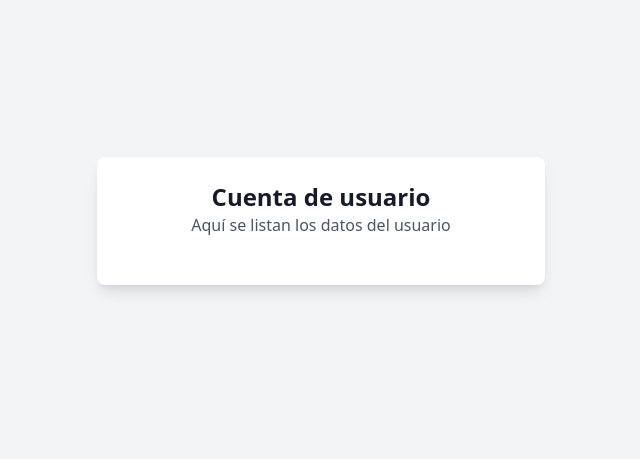
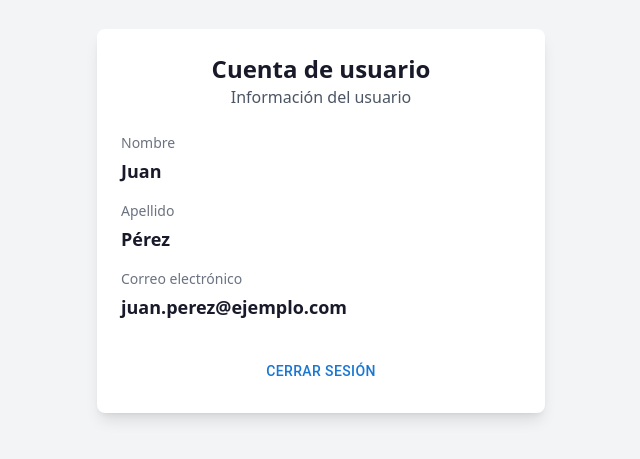
Before and after one commit to danferkz/shopsmart.frontend-main, a React (Vite) app: page /clientes/cuenta in a window 1280 px wide. Shown: the part 179-638 px from the top of the page, without its empty margins (319-959 px from the left). Built offline with nearby package versions, Linux system fonts and the light colour scheme.

Commit message:
vista de carrito

```diff
--- a/src/App.jsx
+++ b/src/App.jsx
@@ -7,6 +7,7 @@ import Register from "./pages/Clientes/Register";
 import Login from "./pages/Clientes/Login";
 import Productos from "./pages/Clientes/Productos";
 import CuentaUsuario from "./pages/Clientes/Cuentausuario";
+import Carrito from './pages/Clientes/Carrito';
 
 // Páginas Admin
 import Administracion from "./pages/Admin/Administracion";
@@ -31,6 +32,7 @@ const App = () => {
         <Route path="/login" element={<Login />} />
         <Route path="/productos" element={<Productos />} />
         <Route path="/clientes/cuenta" element={<CuentaUsuario />} />
+        <Route path="/clientes/carrito" element={<Carrito />} />
 
         {/* Rutas de Admin */}
         <Route path="/admin" element={<Administracion />} />
--- a/src/pages/Clientes/CuentaUsuario.jsx
+++ b/src/pages/Clientes/CuentaUsuario.jsx
@@ -1,16 +1,51 @@
-// crea una vista simple
 import React from 'react';
+import { Button } from "@mui/material";
+
+// Asumimos que estos datos vendrían de un contexto o props en una aplicación real
+const userData = {
+  nombre: "Juan",
+  apellido: "Pérez",
+  correo: "juan.perez@ejemplo.com"
+};
 
 const Cuentausuario = () => {
+  const handleLogout = () => {
+    // Aquí iría la lógica para cerrar sesión
+    console.log("Cerrando sesión...");
+  };
+
   return (
     <div className="flex items-center justify-center min-h-screen bg-gray-100">
       <div className="bg-white shadow-lg rounded-lg w-full max-w-md p-6">
         <div className="text-center mb-6">
           <h1 className="text-2xl font-bold">Cuenta de usuario</h1>
-            <p className="text-gray-600">Aquí se listan los datos del usuario</p>
+          <p className="text-gray-600">Información del usuario</p>
+        </div>
+        <div className="space-y-4">
+          <div>
+            <p className="text-sm font-medium text-gray-500">Nombre</p>
+            <p className="mt-1 text-lg font-semibold">{userData.nombre}</p>
+          </div>
+          <div>
+            <p className="text-sm font-medium text-gray-500">Apellido</p>
+            <p className="mt-1 text-lg font-semibold">{userData.apellido}</p>
+          </div>
+          <div>
+            <p className="text-sm font-medium text-gray-500">Correo electrónico</p>
+            <p className="mt-1 text-lg font-semibold">{userData.correo}</p>
+          </div>
+        </div>
+        <div className="mt-8">
+          <Button
+            onClick={handleLogout}
+            className="w-full bg-red-600 hover:bg-red-700 text-white font-bold py-2 px-4 rounded"
+          >
+            Cerrar Sesión
+          </Button>
         </div>
       </div>
     </div>
   );
 };
+
 export default Cuentausuario;
```
Lines whose indentation alone changed are shown as unchanged.
